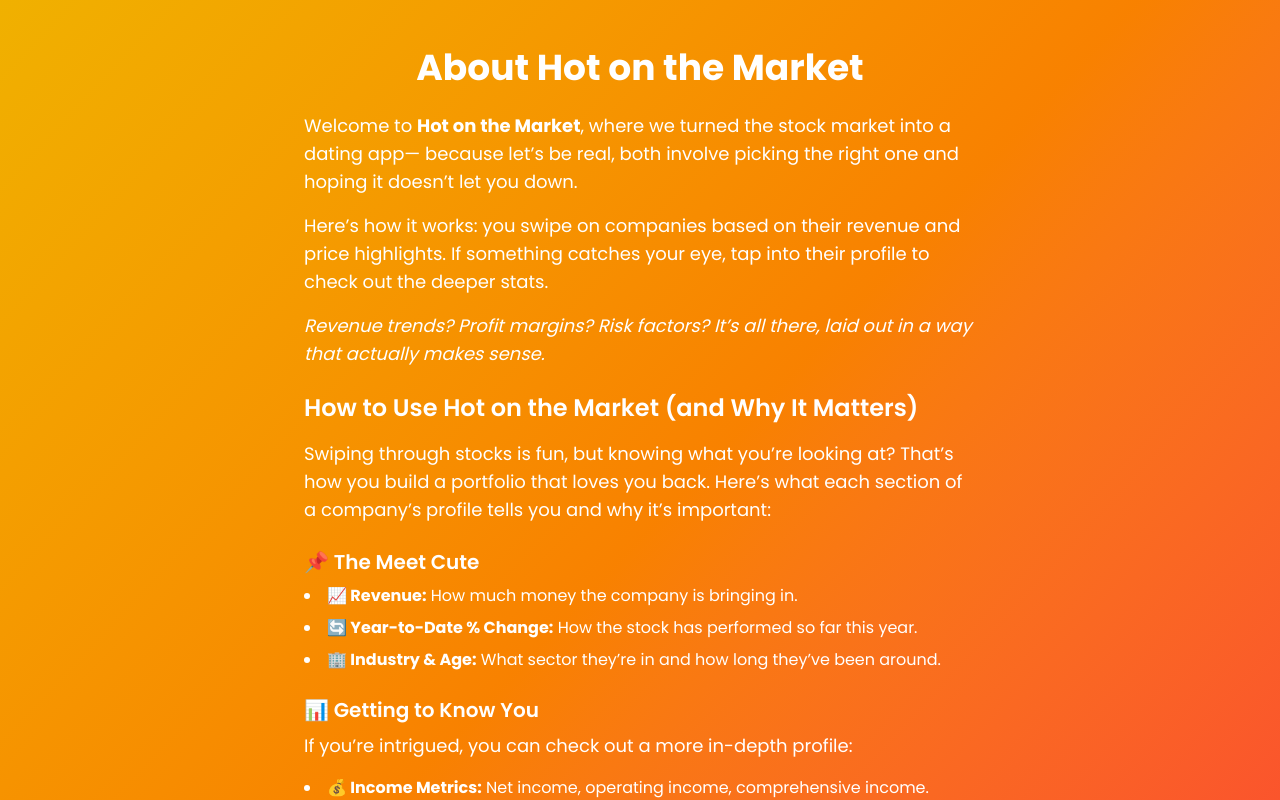
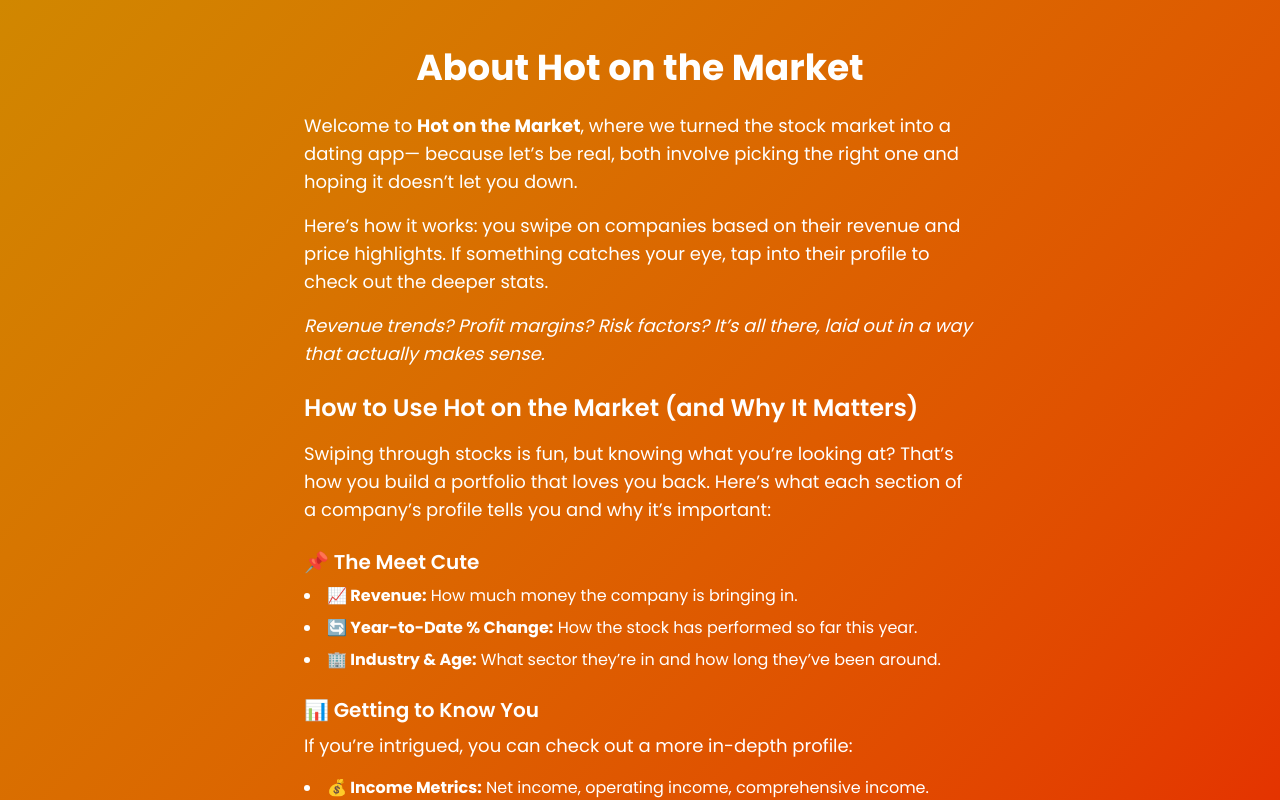
Before and after one commit to equan04/Hot-on-the-Market, a Next.js app: page /about in a window 1280 px wide. Shown: the top 800 px of the page. Built offline with nearby package versions, Linux system fonts and the light colour scheme.

Commit message:
Make about page colors darker

```diff
--- a/src/app/about/page.tsx
+++ b/src/app/about/page.tsx
@@ -1,7 +1,7 @@
 // pages/about.tsx
 export default function Home() {
   return (
-    <div className="w-full px-6 py-12 bg-gradient-to-br from-yellow-500 to-red-500 text-white p-6">
+    <div className="w-full px-6 py-12 bg-gradient-to-br from-yellow-600 to-red-600 text-white p-6">
       <div className="max-w-2xl mx-auto">
         <h1 className="text-4xl font-bold mb-6 text-center">
           About Hot on the Market
```
